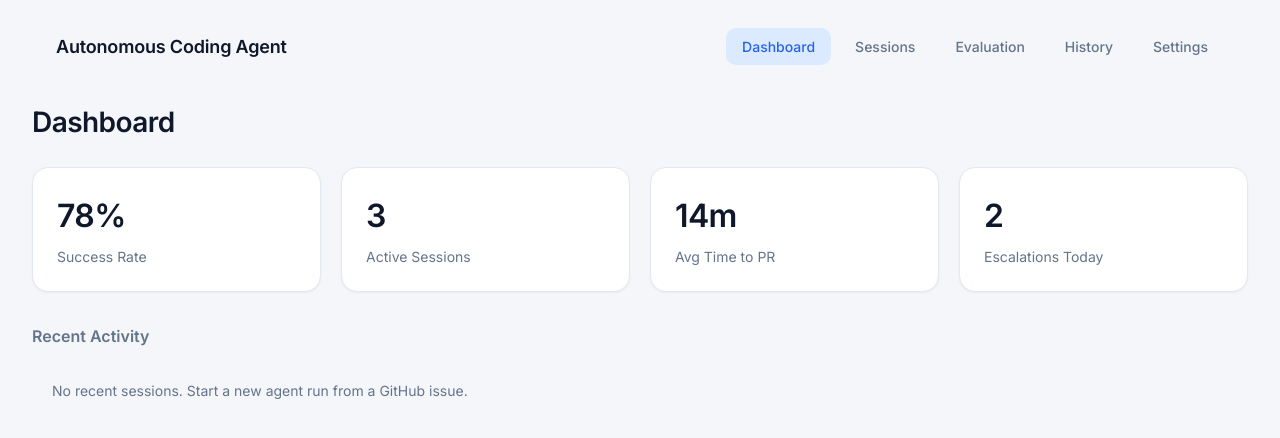
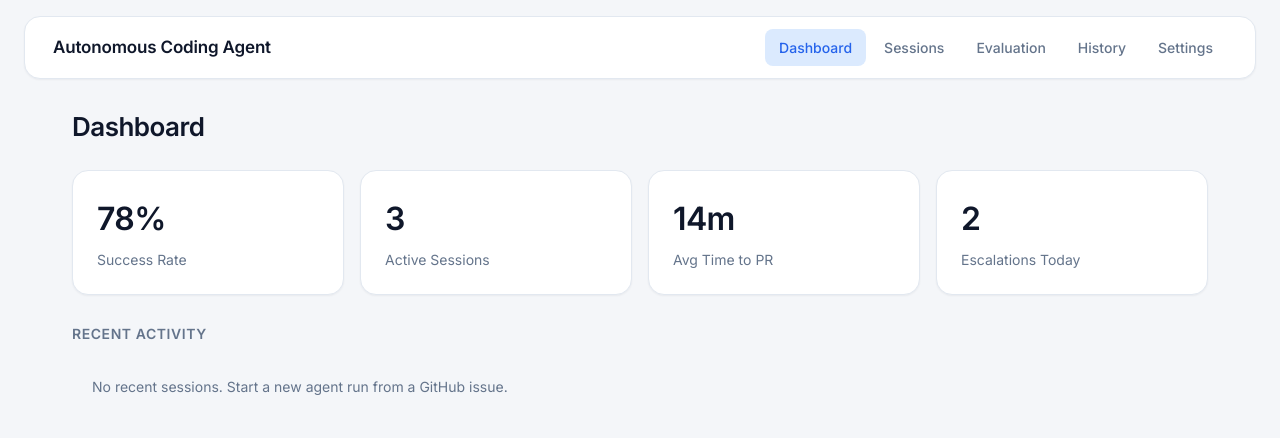
Before and after one commit to AdnanRaza88/autonomous-coding-agent, a React (Vite) app in the folder frontend/: page / in a window 1280 px wide. Shown: the top 438 px of the page. Built offline with nearby package versions, Linux system fonts and the light colour scheme.

Commit message:
Update layout for Clean Soft SaaS

```diff
--- a/frontend/src/styles/layout.css
+++ b/frontend/src/styles/layout.css
@@ -8,37 +8,42 @@
   display: flex;
   align-items: center;
   justify-content: space-between;
-  padding: 12px 32px;
+  padding: 12px 28px;
   margin: 16px 24px 0;
   position: sticky;
   top: 16px;
   z-index: 100;
+  background: var(--bg-surface);
+  border: 1px solid var(--border);
+  border-radius: var(--radius-lg);
+  box-shadow: var(--shadow-sm);
 }
 
 .top-nav .logo {
   font-weight: 600;
-  font-size: 18px;
+  font-size: 17px;
   letter-spacing: -0.01em;
+  color: var(--text-primary);
 }
 
 .top-nav nav {
   display: flex;
-  gap: 8px;
+  gap: 4px;
 }
 
 .top-nav a {
   text-decoration: none;
   color: var(--text-secondary);
-  padding: 8px 16px;
-  border-radius: 10px;
+  padding: 8px 14px;
+  border-radius: var(--radius-sm);
   font-size: 14px;
   font-weight: 500;
   transition: background 0.15s, color 0.15s;
 }
 
 .top-nav a:hover {
-  background: var(--accent-soft);
-  color: var(--accent);
+  background: var(--bg-muted);
+  color: var(--text-primary);
 }
 
 .top-nav a.active {
@@ -48,33 +53,97 @@
 
 .main-content {
   flex: 1;
-  padding: 24px 32px 48px;
-  max-width: 1280px;
+  padding: 28px 32px 48px;
+  max-width: 1200px;
   width: 100%;
   margin: 0 auto;
 }
 
 .page-title {
-  font-size: 28px;
+  font-size: 26px;
   font-weight: 600;
   letter-spacing: -0.02em;
   margin-bottom: 24px;
+  color: var(--text-primary);
 }
 
 .grid-metrics {
   display: grid;
   grid-template-columns: repeat(auto-fit, minmax(200px, 1fr));
-  gap: 20px;
-  margin-bottom: 32px;
+  gap: 16px;
+  margin-bottom: 28px;
 }
 
 .section {
-  margin-bottom: 32px;
+  margin-bottom: 28px;
 }
 
 .section-title {
-  font-size: 16px;
+  font-size: 14px;
   font-weight: 600;
   margin-bottom: 12px;
   color: var(--text-secondary);
+  text-transform: uppercase;
+  letter-spacing: 0.04em;
 }
+
+.card-list {
+  display: flex;
+  flex-direction: column;
+  gap: 12px;
+}
+
+.session-row {
+  display: flex;
+  justify-content: space-between;
+  align-items: center;
+  padding: 18px 20px;
+  text-decoration: none;
+  color: inherit;
+  transition: border-color 0.15s, box-shadow 0.15s;
+}
+
+.session-row:hover {
+  border-color: var(--border-strong);
+  box-shadow: var(--shadow-md);
+}
+
+.session-row .title {
+  font-weight: 600;
+  font-size: 15px;
+}
+
+.session-row .meta {
+  font-size: 13px;
+  color: var(--text-secondary);
+  margin-top: 4px;
+}
+
+.detail-grid {
+  display: grid;
+  grid-template-columns: 1fr 1fr;
+  gap: 16px;
+}
+
+.detail-grid .full {
+  grid-column: 1 / -1;
+}
+
+.actions {
+  margin-top: 24px;
+  display: flex;
+  flex-wrap: wrap;
+  gap: 10px;
+}
+
+@media (max-width: 768px) {
+  .detail-grid {
+    grid-template-columns: 1fr;
+  }
+
+  .top-nav {
+    flex-direction: column;
+    gap: 12px;
+    align-items: flex-start;
+  }
+}
```
